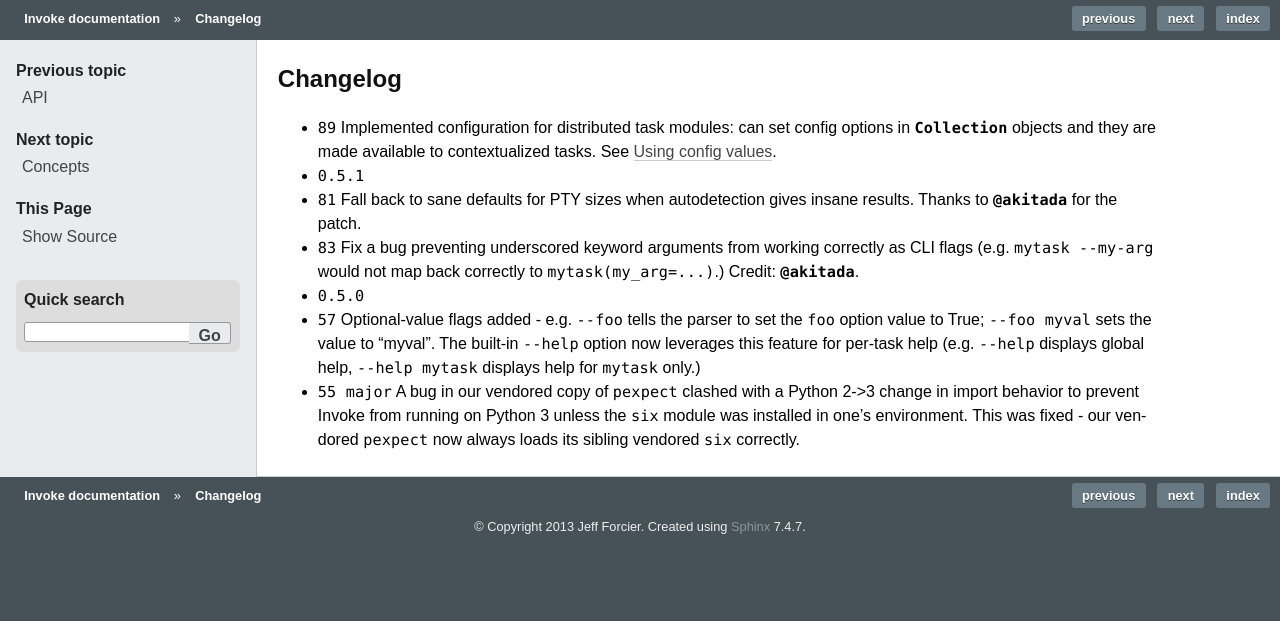
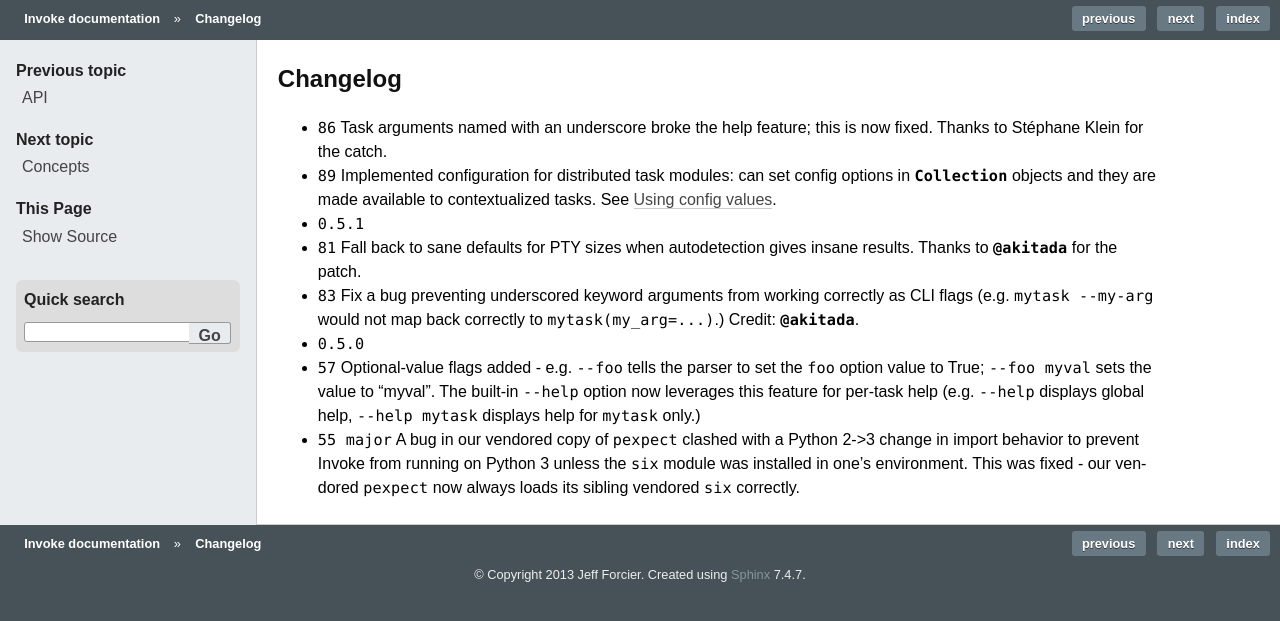
Before and after one commit to pyinvoke/invoke, a Sphinx documentation site: the page built from docs/changelog.rst, in a window 1280 px wide. Shown: the top 621 px of the page. Built offline with Sphinx 7.4.7, drawn with Linux system fonts in a browser that asks for light colours; cross-references to code outside the pages are shown as plain code.

Commit message:
Changelog re #86

```diff
--- a/docs/changelog.rst
+++ b/docs/changelog.rst
@@ -2,6 +2,8 @@
 Changelog
 =========
 
+* :bug:`86` Task arguments named with an underscore broke the help feature;
+  this is now fixed. Thanks to Stéphane Klein for the catch.
 * :feature:`89` Implemented configuration for distributed task modules: can set
   config options in `.Collection` objects and they are made available to
   contextualized tasks. See :ref:`configuration`.
```
